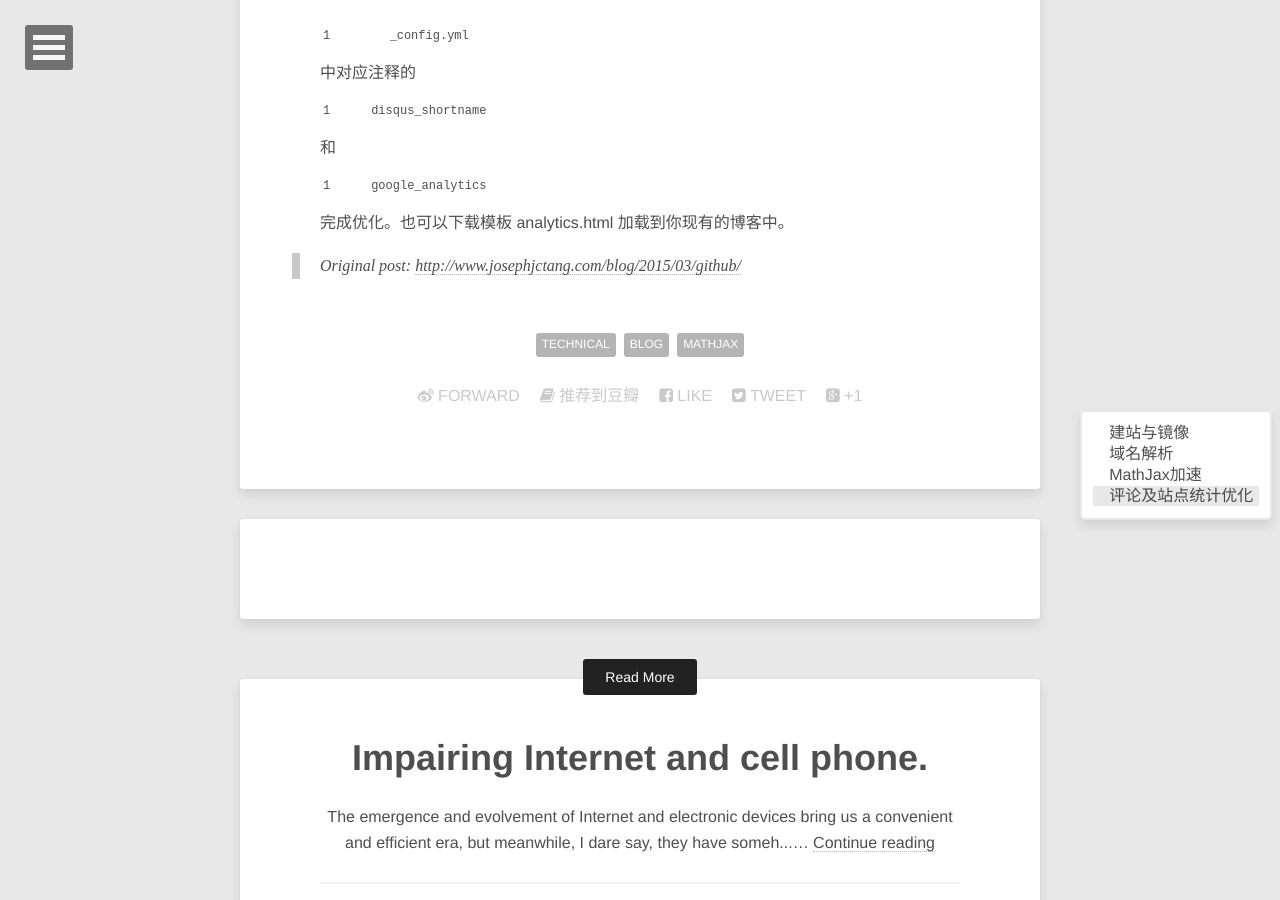
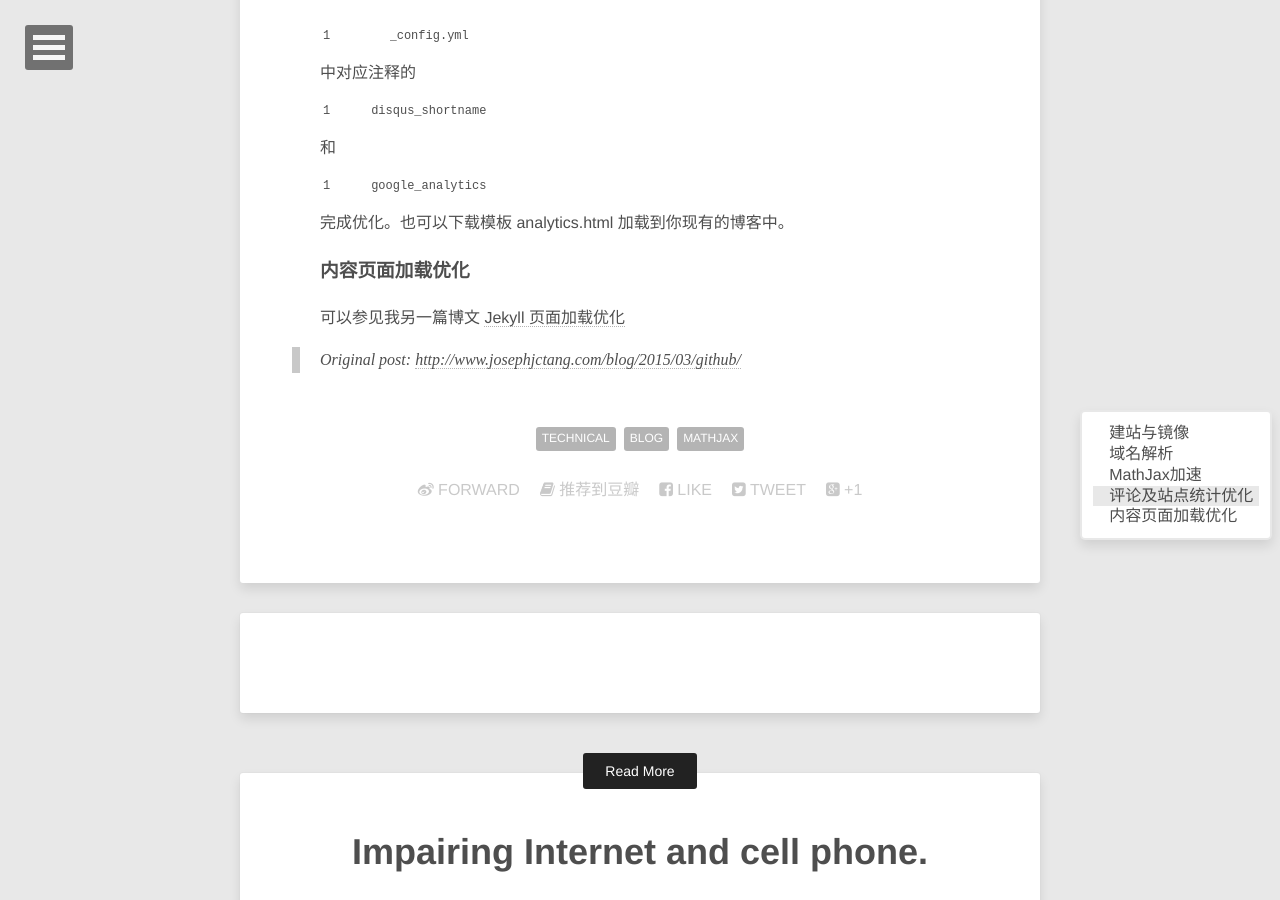
Before and after one commit to jinntrance/blog, a Jekyll site: the page built from _posts/CHINESE/2015-03-22-github.md, in a window 1280 px wide and 900 px high, scrolled down 2757 px. Built offline with Jekyll 4.4.1, drawn with Linux system fonts in a browser that asks for light colours; comment, search, counter and statistics services are not loaded; some of the changed lines change nothing that is shown.

Commit message:
add new lines about page optimization

```diff
--- a/_config.yml
+++ b/_config.yml
@@ -71,11 +71,11 @@ timezone:    Asia/Beijing
 future:      true
 highlighter: pygments
 markdown:    kramdown
-gems:
-  - jekyll-sitemap
-  - jekyll-mentions
-  - jemoji
-  - jekyll-redirect-from
+#gems:
+#  - jekyll-sitemap
+#  - jekyll-mentions
+#  - jemoji
+#  - jekyll-redirect-from
 
 sass:
   style: compressed
--- a/_posts/CHINESE/2015-03-22-github.md
+++ b/_posts/CHINESE/2015-03-22-github.md
@@ -87,6 +87,10 @@ jinntrance.gitcafe.io.	600	IN	A	207.226.141.135
 
 大家也可可以Fork [本博]，获取主题之外，修改`_config.yml` 中对应注释的`disqus_shortname`和`google_analytics` 完成优化。也可以下载模板 [analytics.html] 加载到你现有的博客中。
 
+### 内容页面加载优化
+
+可以参见我另一篇博文 [Jekyll 页面加载优化]({{ site.baseurl }}{% post_url CHINESE/2015-04-14-jekyll-html-minimization %})
+
 
 [Super Ping]: http://www.super-ping.com/?ping=jinntrance.github.io&locale=en
 [站长工具]: http://ping.chinaz.com/
```
